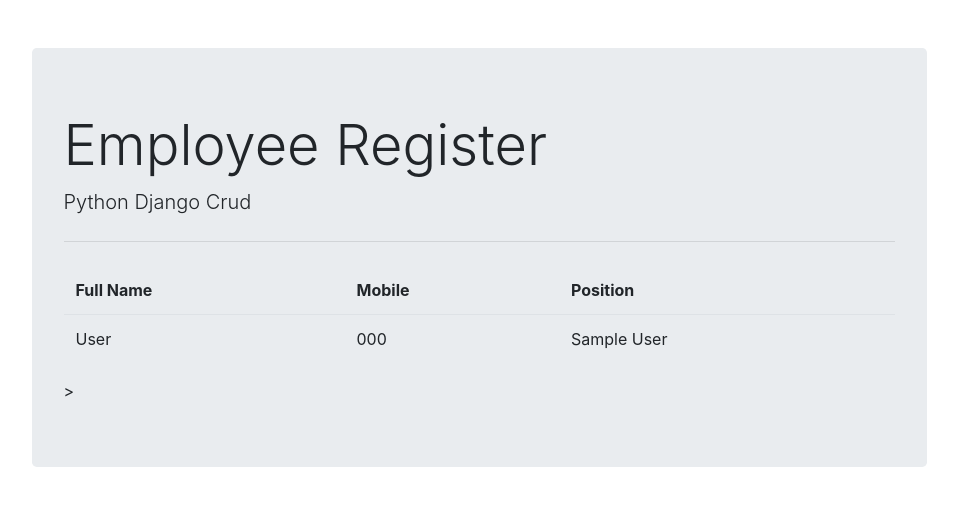
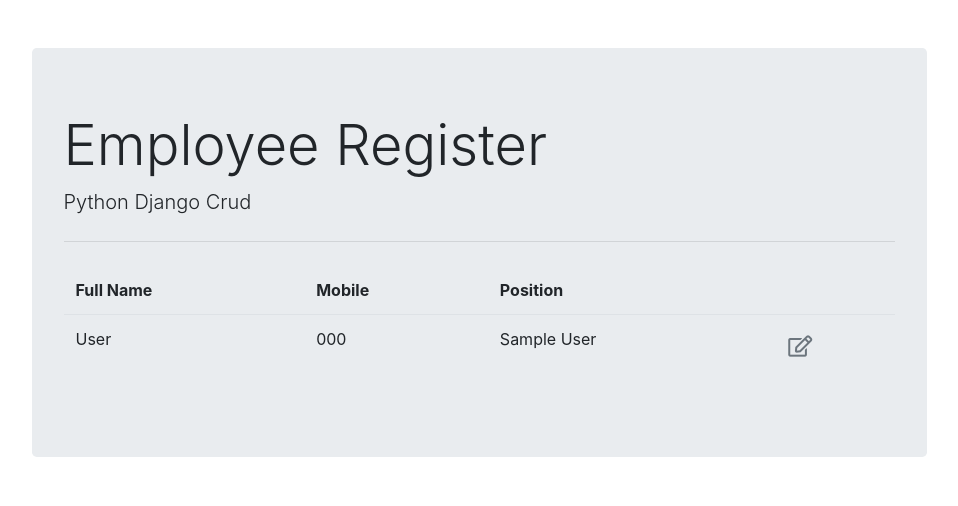
Before and after one commit to Kasimbazi/djangocrud, a Django app: page /employee/list/ in a window 1280 px wide. Shown: the top 506 px of the page, without its empty margins (161-1119 px from the left). Run offline with Django 3.2, Linux system fonts and the light colour scheme; tables that the repository leaves empty hold one stand-in row (values such as "Sample post"); some libraries are stand-ins or nearby versions.

Commit message:
first commit

```diff
--- a/employee_register/templates/employee_register/base.html
+++ b/employee_register/templates/employee_register/base.html
@@ -6,7 +6,7 @@
             <meta http-equiv="X-UA-Compatible" content="ie=edge">
             <title>Employee Register</title>
             <link rel="stylesheet" href="https://stackpath.bootstrapcdn.com/bootstrap/4.5.0/css/bootstrap.min.css" integrity="sha384-9aIt2nRpC12Uk9gS9baDl411NQApFmC26EwAOH8WgZl5MYYxFfc+NcPb1dKGj7Sk" crossorigin="anonymous">
-            <link rel="stylesheet" href="https://cdnjs.cloudflare.com/ajax/libs/font-awesome/5.13.1/js/all.min.js">
+            <link rel="stylesheet" href="https://cdnjs.cloudflare.com/ajax/libs/font-awesome/5.13.1/css/all.min.css">
     </head>
     <body>
         <div class="container">
--- a/employee_register/templates/employee_register/employee_list.html
+++ b/employee_register/templates/employee_register/employee_list.html
@@ -7,16 +7,22 @@
         <td>Full Name</td>
         <td>Mobile</td>
         <td>Position</td>
+        <td></td>
     </tr>
 </thead>
     <tbody>
-        {% for employee in employee_list%}
+        {% for employee in employee_list %}
             <tr>
                 <td>{{employee.fullname}}</td>
                 <td>{{employee.mobile}}</td>
                 <td>{{employee.position}}</td>
+                <td>
+                    <a href="{% url 'employee_update' employee.id %}" class="btn text-secondary px-0">
+                        <i class="far fa-edit fa-lg"></i>
+                    </a>
+                </td>
             </tr>
         {% endfor %}
     </tbody>
-</table>>
+</table>
 {% endblock content %}
--- a/employee_register/urls.py
+++ b/employee_register/urls.py
@@ -2,6 +2,7 @@ from django.urls import path,include
 from .import views
 
 urlpatterns = [
-    path('', views.employee_form),
-    path('list/',views.employee_list)
+    path('', views.employee_form,name='employee_insert'),
+    path('<int:id>/',views.employee_form,name='employee_update'),
+    path('list/',views.employee_list,name='employee_list')
 ]
--- a/employee_register/views.py
+++ b/employee_register/views.py
@@ -8,10 +8,14 @@ def employee_list(request):
     context = {'employee_list':Employee.objects.all()}
     return render(request,"employee_register/employee_list.html",context)
 
-def employee_form(request):
+def employee_form(request, id=0):
     if request.method == "GET":
+        if id==0:
             form = EmployeeForm()
-            return render(request,"employee_register/employee_form.html",{'form':form})
+        else:
+                employee = Employee.objects.get(pk=id)
+                form = EmployeeForm(instance=employee)
+        return render(request,"employee_register/employee_form.html",{'form':form})
     else:
             form = EmployeeForm(request.POST)
             if form.is_valid():
```
